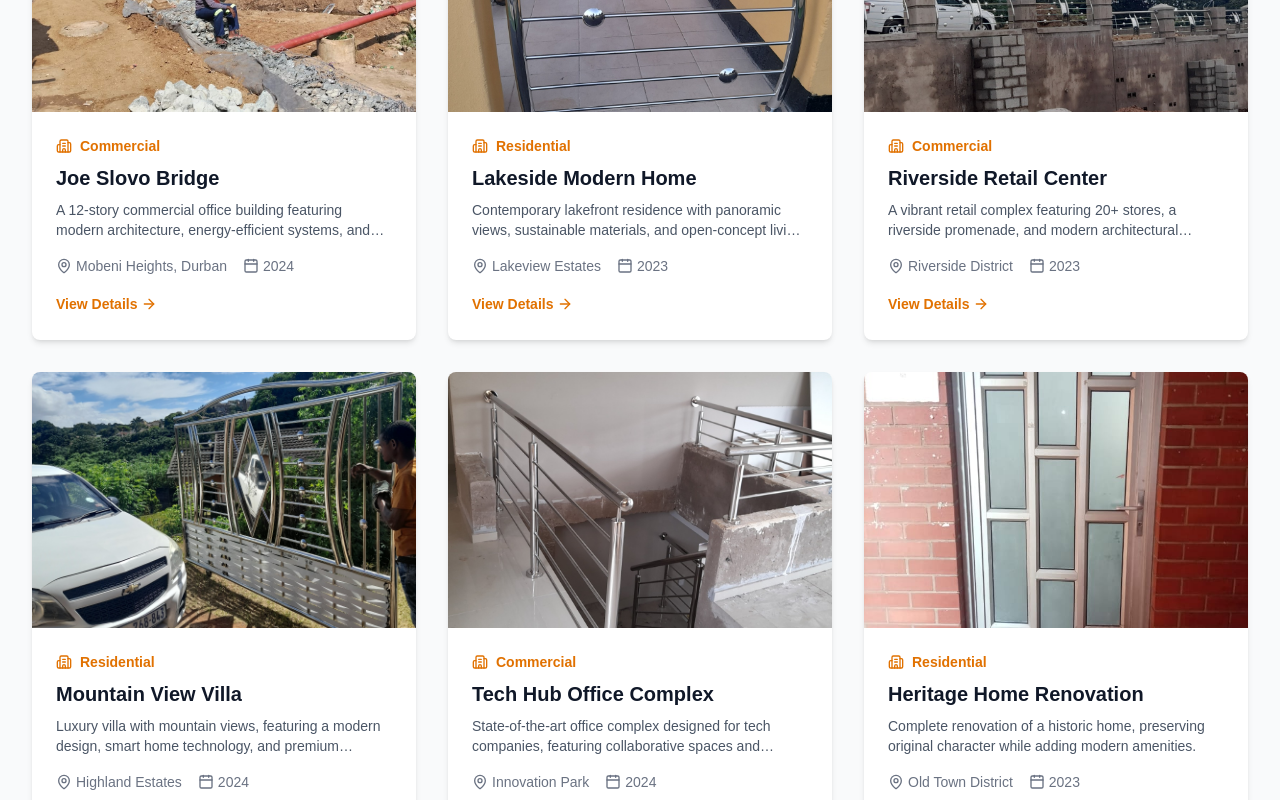
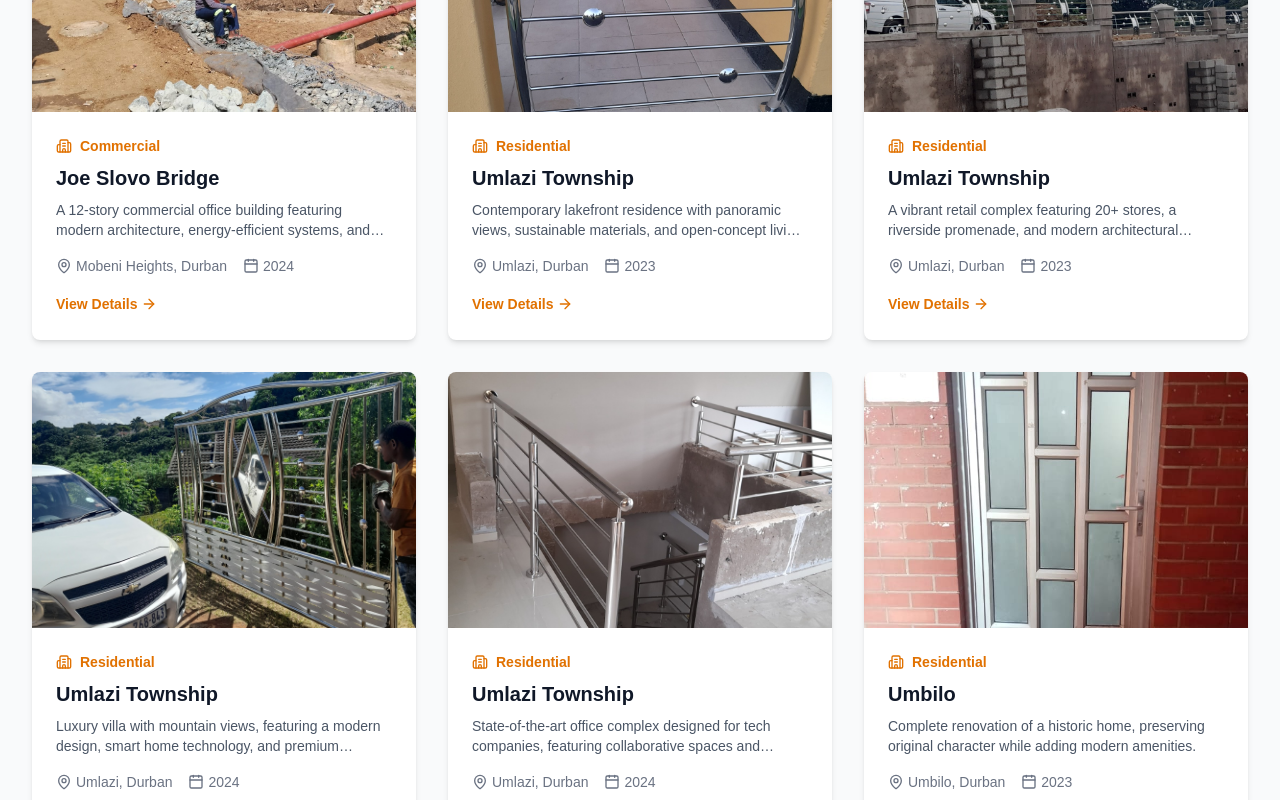
Before and after one commit to tsxepo-web/damaskills-trading, a Next.js app: page /projects in a window 1280 px wide. Shown: the part 700-1500 px from the top of the page. Built offline with nearby package versions, Linux system fonts and the light colour scheme.

Commit message:
change location on projects page

```diff
--- a/app/projects/page.tsx
+++ b/app/projects/page.tsx
@@ -17,9 +17,9 @@ const projects = [
   },
   {
     id: 2,
-    title: "Lakeside Modern Home",
+    title: "Umlazi Township",
     category: "Residential",
-    location: "Lakeview Estates",
+    location: "Umlazi, Durban",
     year: "2023",
     description:
       "Contemporary lakefront residence with panoramic views, sustainable materials, and open-concept living spaces.",
@@ -28,9 +28,9 @@ const projects = [
   },
   {
     id: 3,
-    title: "Riverside Retail Center",
-    category: "Commercial",
-    location: "Riverside District",
+    title: "Umlazi Township",
+    category: "Residential",
+    location: "Umlazi, Durban",
     year: "2023",
     description:
       "A vibrant retail complex featuring 20+ stores, a riverside promenade, and modern architectural design.",
@@ -39,9 +39,9 @@ const projects = [
   },
   {
     id: 4,
-    title: "Mountain View Villa",
+    title: "Umlazi Township",
     category: "Residential",
-    location: "Highland Estates",
+    location: "Umlazi, Durban",
     year: "2024",
     description:
       "Luxury villa with mountain views, featuring a modern design, smart home technology, and premium finishes.",
@@ -50,9 +50,9 @@ const projects = [
   },
   {
     id: 5,
-    title: "Tech Hub Office Complex",
-    category: "Commercial",
-    location: "Innovation Park",
+    title: "Umlazi Township",
+    category: "Residential",
+    location: "Umlazi, Durban",
     year: "2024",
     description:
       "State-of-the-art office complex designed for tech companies, featuring collaborative spaces and sustainable design.",
@@ -61,9 +61,9 @@ const projects = [
   },
   {
     id: 6,
-    title: "Heritage Home Renovation",
+    title: "Umbilo",
     category: "Residential",
-    location: "Old Town District",
+    location: "Umbilo, Durban",
     year: "2023",
     description:
       "Complete renovation of a historic home, preserving original character while adding modern amenities.",
```
